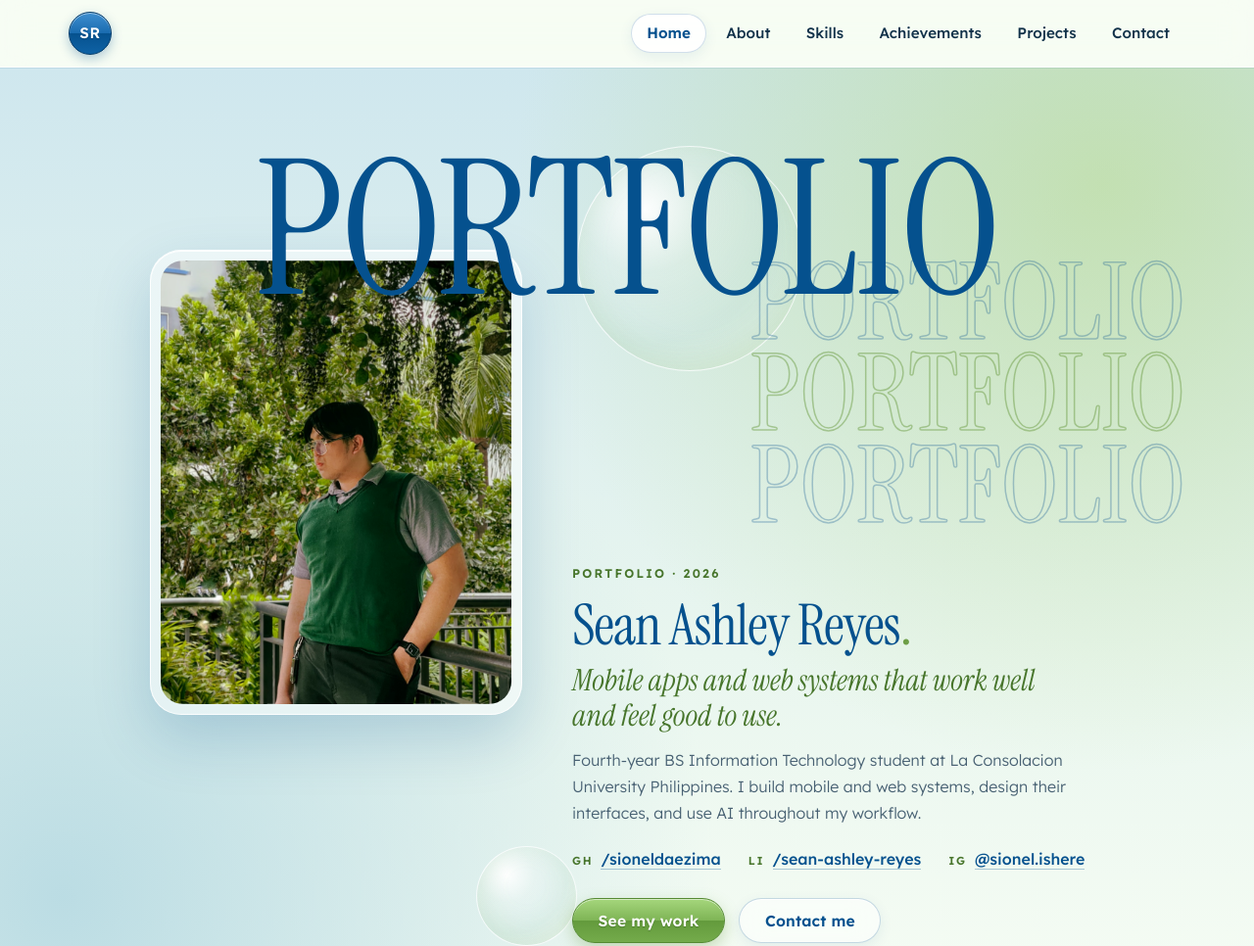
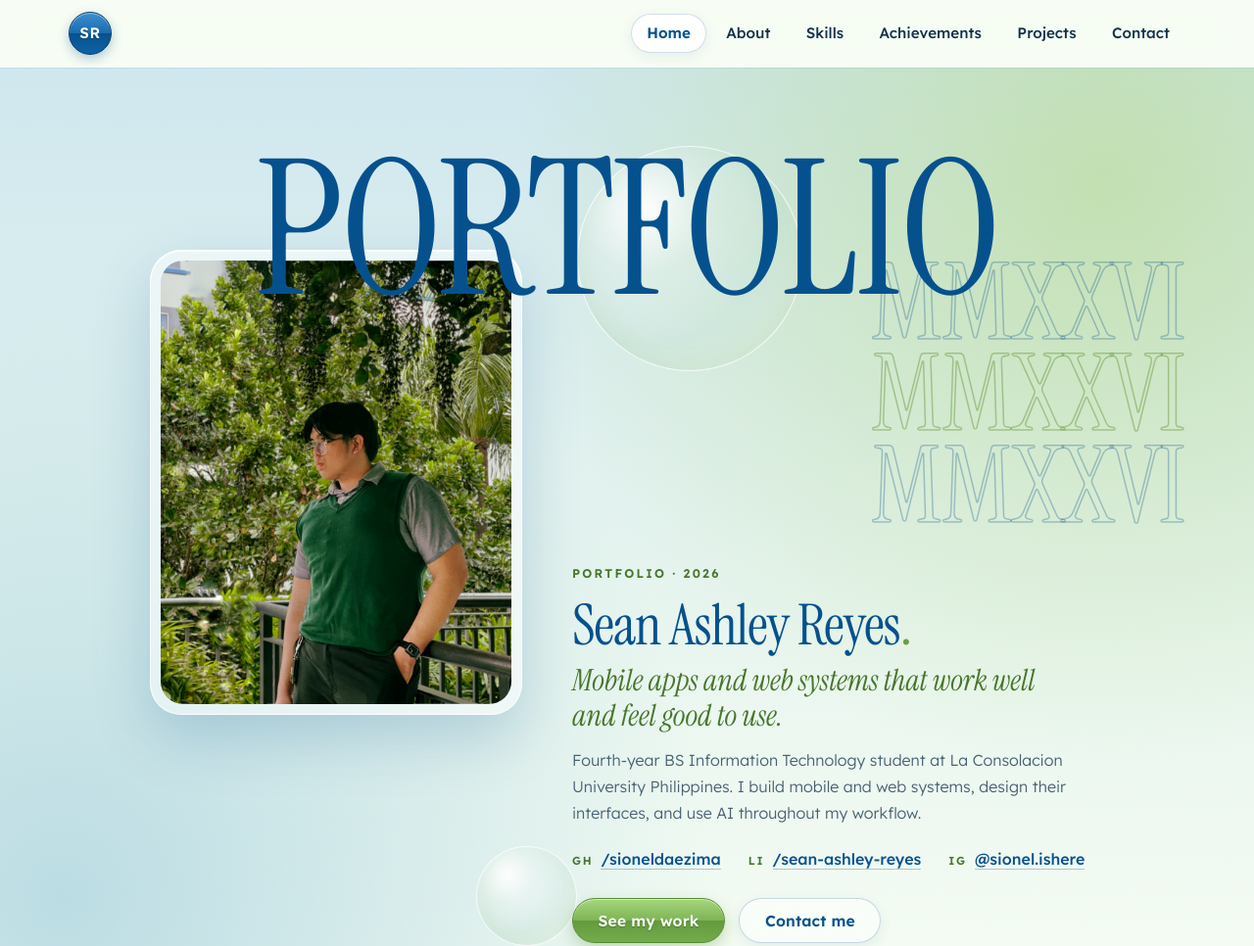
Before and after one commit to sioneldaezima/personal-portfolio, a plain HTML site: page index.html in a window 1280 px wide. Shown: the top 966 px of the page at 98% size. Drawn offline with Linux system fonts and the light colour scheme.

Commit message:
Change the hero echo text to MMXXVI
Co-Authored-By: Claude Fable 5.2 <noreply@anthropic.com>

```diff
--- a/index.html
+++ b/index.html
@@ -56,7 +56,7 @@
 
         <div class="hero2__side">
           <div class="hero2__echo" aria-hidden="true">
-            <span>Portfolio</span><span>Portfolio</span><span>Portfolio</span>
+            <span>MMXXVI</span><span>MMXXVI</span><span>MMXXVI</span>
           </div>
 
           <div class="hero2__text">
```
